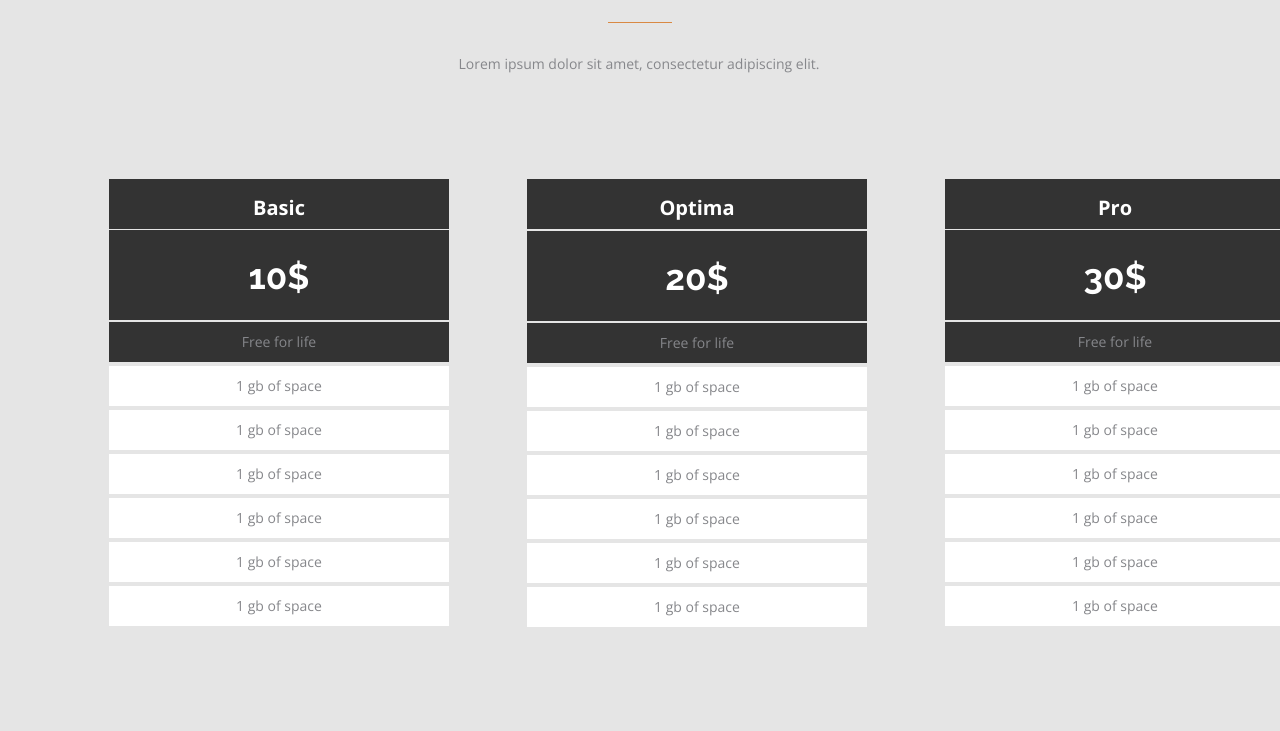
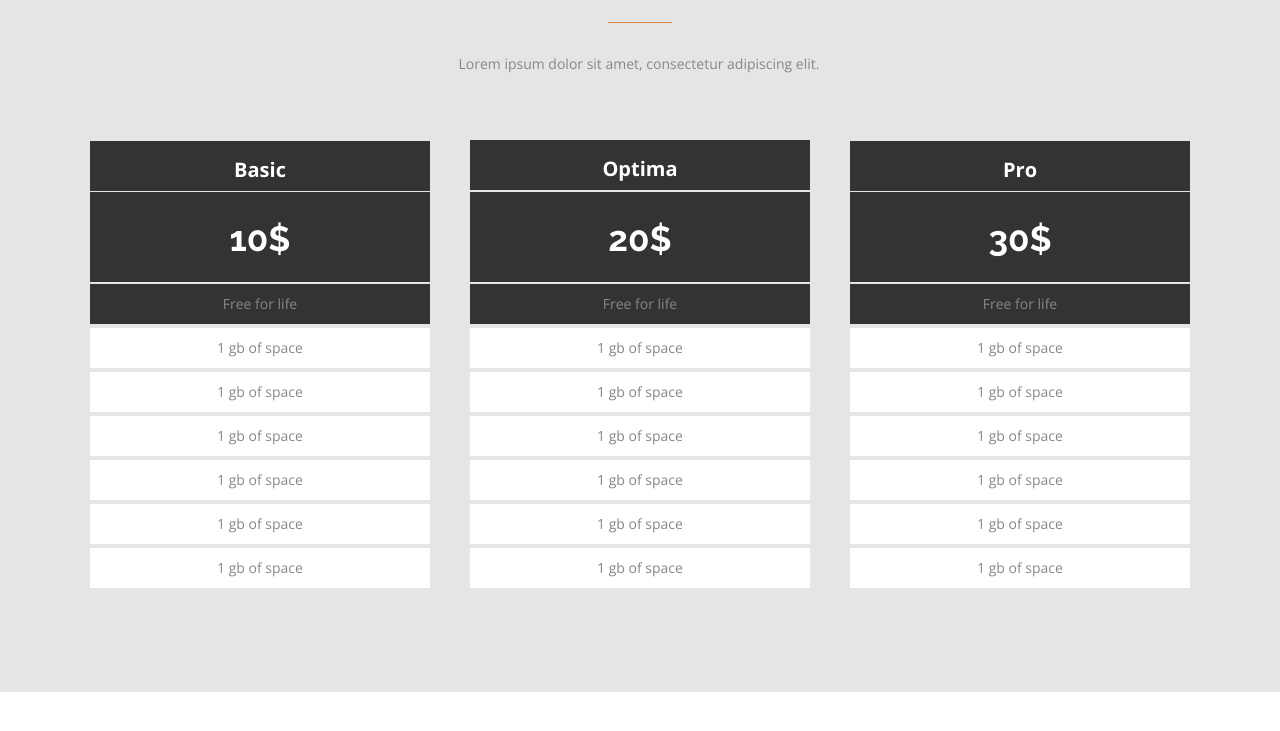
Before and after one commit to natavenda/FE09-wk-2-1-Natalia-Vedernikova, a plain HTML site: page index.html in a window 1280 px wide. Shown: the part 733-1464 px from the top of the page. After the commit the page ends 1425 px from the top, so only its background shows below. Drawn offline with nearby package versions, Linux system fonts and the light colour scheme.

Commit message:
Update pricing.css

```diff
--- a/css/pricing.css
+++ b/css/pricing.css
@@ -13,7 +13,7 @@
 }
 .pricing-card__item{
     display: inline-block;
-    margin: 39px;
+    margin: auto;
     width: 340px;
 
 
```
